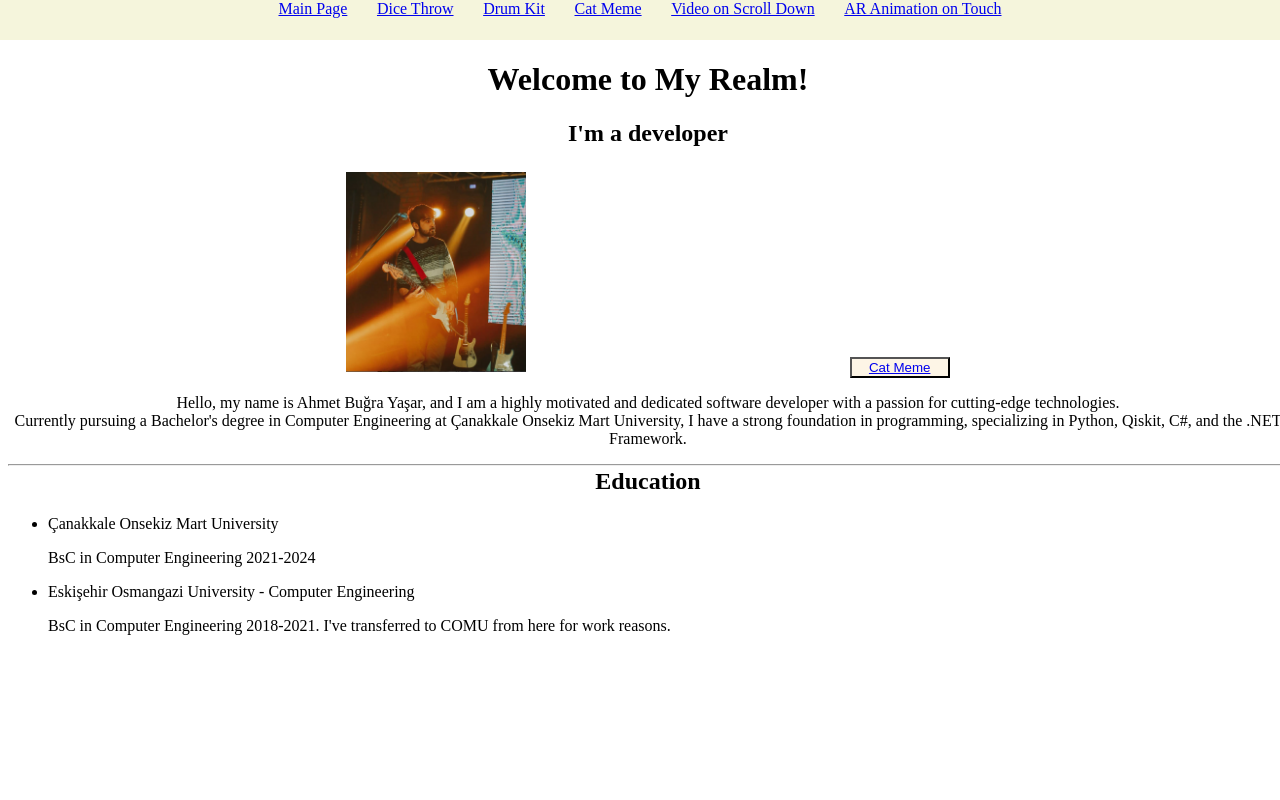
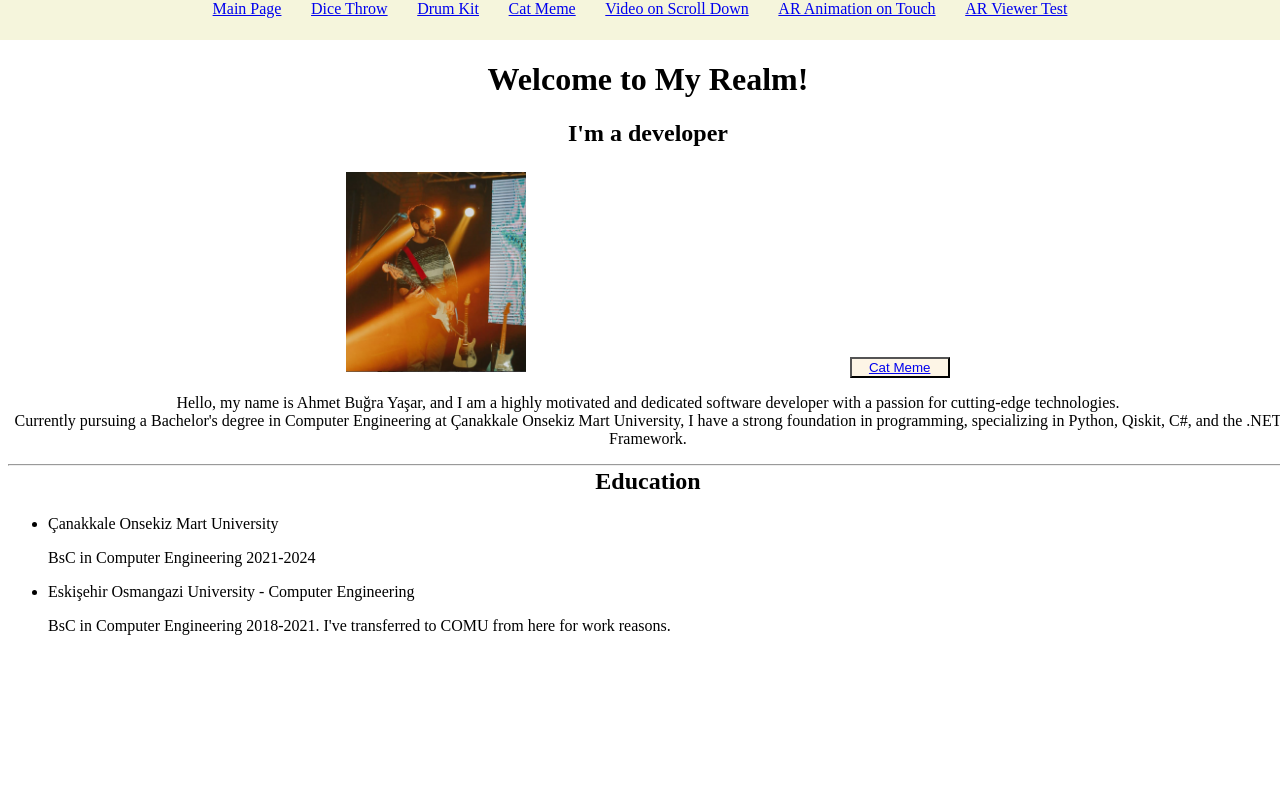
Before and after one commit to ahmetbugrayasar/html-portfolio, a plain HTML site: page index.html in a window 1280 px wide. Shown: the top 800 px of the page. Drawn offline with Linux system fonts and the light colour scheme.

Commit message:
Update index.html

```diff
--- a/index.html
+++ b/index.html
@@ -14,6 +14,7 @@
         <a class="menu-item" href="meme/index.html">Cat Meme</a>
         <a class="menu-item" href="scroll-video/index.html">Video on Scroll Down</a>
         <a class="menu-item" href="ar-animation/index.html">AR Animation on Touch</a>
+        <a class="menu-item" href="Nviewer-Test/index.html">AR Viewer Test</a>
     </div>
 
     <div id="introduction-text"><h1>Welcome to My Realm!</h1>
```
